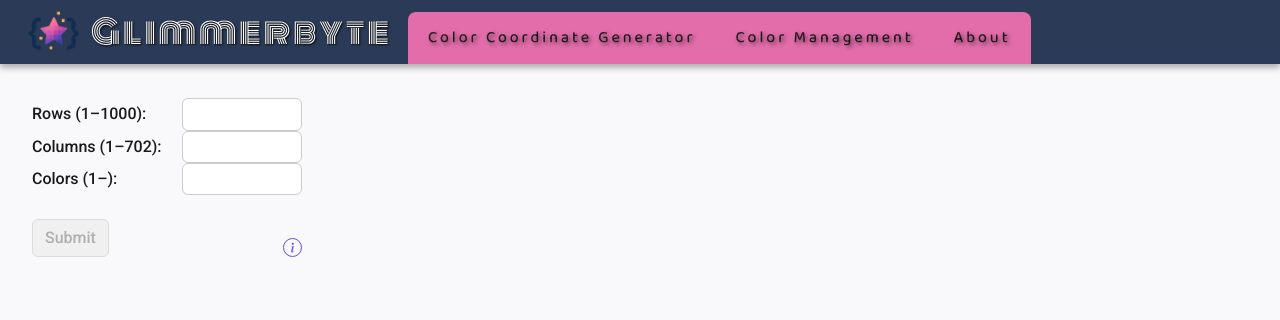
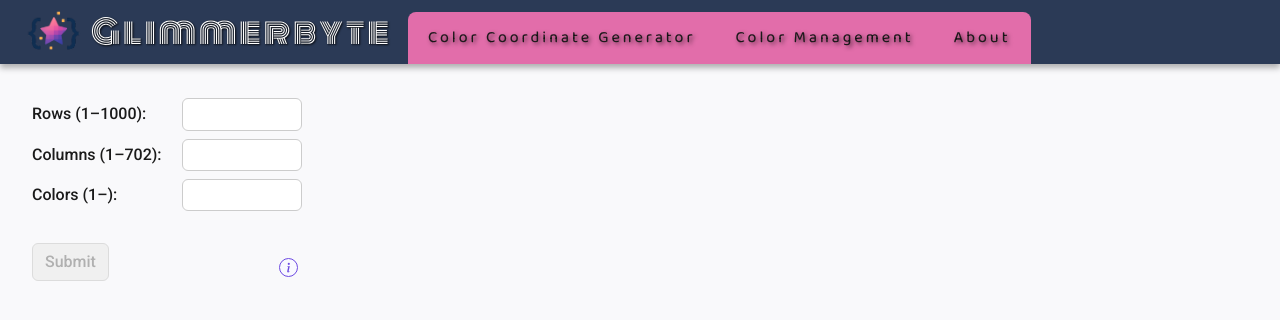
Before and after one commit to James-P-Code/cs312project, an Angular app: page /color in a window 1280 px wide. Shown: the top 320 px of the page. Built offline with nearby package versions, Linux system fonts and the light colour scheme; no server answers.

Commit message:
FINALLY fixed and can move on to print now

```diff
--- a/src/app/color/color.component.css
+++ b/src/app/color/color.component.css
@@ -62,6 +62,7 @@ form p {
   align-items: center;
   gap: 1rem;
   flex-wrap: wrap;
+  margin-bottom: 0.5rem;
 }
 
 .form-line label {
@@ -85,6 +86,7 @@ form p {
   padding: 0.5rem 0.75rem;
   margin-top: 0.5rem;
   margin-left: 0;
+  margin-bottom: 0.5rem;
   border: 1px solid #ff6b6b;
   border-radius: 6px;
   font-size: 0.9rem;
@@ -264,16 +266,19 @@ span.error-box::before {
 }
 
 .form-section {
+  display: flex;
+  justify-content: center;
   position: absolute;
   max-width: 450px;
   padding: 1.5rem 0rem 0 0;
   margin: 0 auto;
+  margin-bottom: 3rem;
 }
 
 .instruction-button-icon {
   position: absolute;
-  bottom: 0;
-  right: 0;
+  bottom: 0.25rem;
+  right: 0.25rem;
   background-color: #f9f9ff;
   color: #6d4ae2;
   border: 1px solid #6d4ae2;
@@ -299,3 +304,7 @@ span.error-box::before {
   outline: none;
   box-shadow: 0 0 0 0.2rem rgba(109, 74, 226, 0.5);
 }
+
+.generator-wrapper {
+  margin-top: 15.5rem;
+}
--- a/src/app/color/color.component.html
+++ b/src/app/color/color.component.html
@@ -1,4 +1,5 @@
 <div class="top-container">
+  <div class="form-wrapper">
   <div class="form-section">
 
     <!-- Instructions Icon Button -->
@@ -62,15 +63,18 @@
       </div>
     </form>
   </div>
+  </div>
 </div>
 
 <!-- Generator appears only after form submit -->
 @if (formSubmitted) {
+  <div class="generator-wrapper">
   <app-color-generator
     [rows]="numberOfRows!"
     [columns]="numberOfColumns!"
     [amountOfColorOptions]="numberOfColors!">
   </app-color-generator>
+  </div>
 }
 
 <!-- Modal -->
@@ -103,7 +107,7 @@
         </ol>
       </div>
       <div class="modal-footer">
-        <button type="button" class="btn btn-primary" data-bs-dismiss="modal">Got it!</button>
+        <button type="button" class="btn btn-primary" data-bs-dismiss="modal">OK</button>
       </div>
     </div>
   </div>
```
